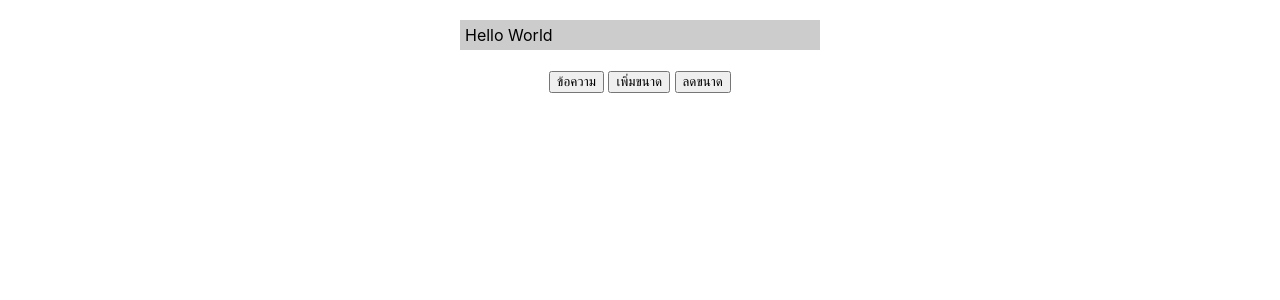
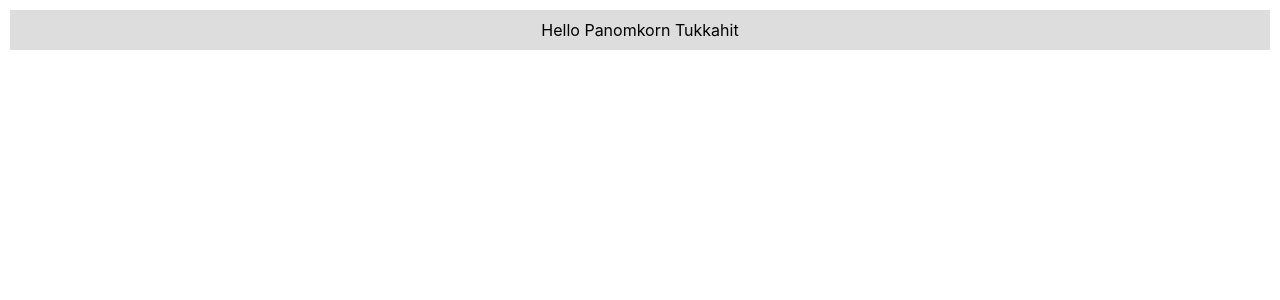
Before and after one commit to aloloal123/app1, a React (Create React App) app: page / in a window 1280 px wide. Shown: the top 300 px of the page. Built offline with nearby package versions, Linux system fonts and the light colour scheme.

Commit message:
add context-content.js and context.js
add context-content.js and context.js

```diff
--- a/src/App.js
+++ b/src/App.js
@@ -1,11 +1,12 @@
 import React from 'react';
-import MessageBox from './state-func';
+import { userContext } from './context'
+import Content from './context-content'
 
 
-
-
-function App() {
-  return <MessageBox/>
+export default function App(){
+  return(
+    <userContext.Provider value={'Panomkorn Tukkahit'}>
+      <Content/>
+    </userContext.Provider>
+  )
 }
-
-export default App;
--- /dev/null
+++ b/src/context-content.js
@@ -0,0 +1,16 @@
+import React from 'react'
+import {  userContext } from './context'
+export default function Content() {
+    let user = React.useContext(userContext)
+    const contentStyle = {
+        backgroundColor:'#ddd',
+        textAlign:'center',
+        margin: 10,
+        padding: 10
+    }
+    return (
+        <div style={contentStyle}>
+        Hello {user}
+        </div>
+    )
+}
--- /dev/null
+++ b/src/context.js
@@ -0,0 +1,2 @@
+import React, {createContext} from 'react'
+export const userContext = createContext()
```
